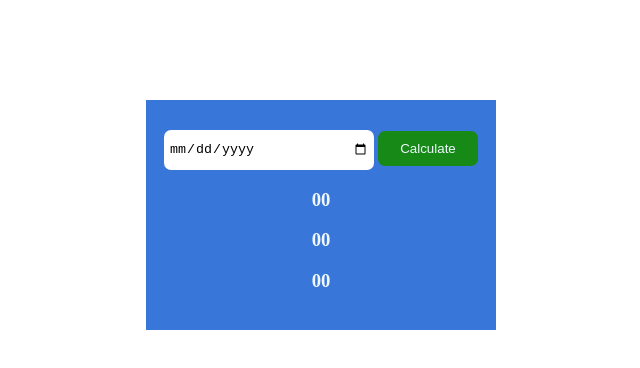
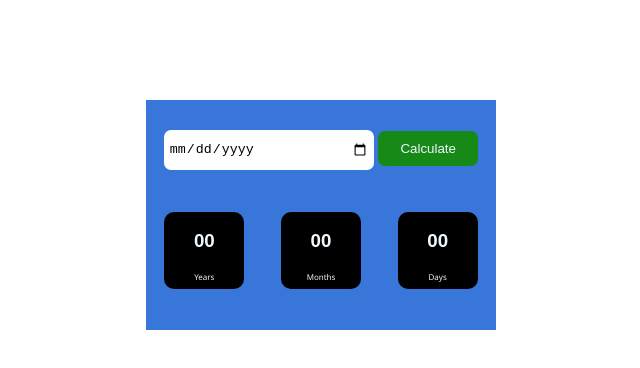
Before and after one commit to BasiratHamayoon/JS-ClassTask-05, a plain HTML site: page index.html in a window 1280 px wide. Shown: the whole page, without its empty margins (319-959 px from the left). Drawn offline with Linux system fonts and the light colour scheme.

Commit message:
create styling for dives thet show age

```diff
--- a/index.html
+++ b/index.html
@@ -15,12 +15,15 @@
         <div class="sub-container02">
             <div>
                 <h3 id="year">00</h3>
+                <p>Years</p>
             </div>
             <div>
                 <h3 id="month">00</h3>
+                <p>Months</p>
             </div>
             <div>
                 <h3 id="day">00</h3>
+                <p>Days</p>
             </div>
         </div>
     </div>
--- a/style.css
+++ b/style.css
@@ -7,6 +7,7 @@
     text-align: center;
     padding-top: 30px;
     color: aliceblue;
+    font-family: Arial, Helvetica, sans-serif;
 }
 .sub-container01 input{
     width: 200px;
@@ -27,3 +28,23 @@
 .sub-container01 button:hover{
     background-color: rgb(21, 82, 21);
 }
+.sub-container02{
+    width: 100%;
+    height: 100px;
+    margin: auto;
+    display: grid;
+    grid-template-columns: repeat(3, 1fr);
+    margin-top: 30px;
+}
+.sub-container02 div{
+    width: 80px;
+    height: 70px;
+    background-color: black;
+    margin: auto;
+    border-radius: 10px;
+    padding-bottom: 7px;
+}
+.sub-container02 p{
+    font-size: 8px;
+    font-family: 'Segoe UI', Tahoma, Geneva, Verdana, sans-serif;
+}
```
